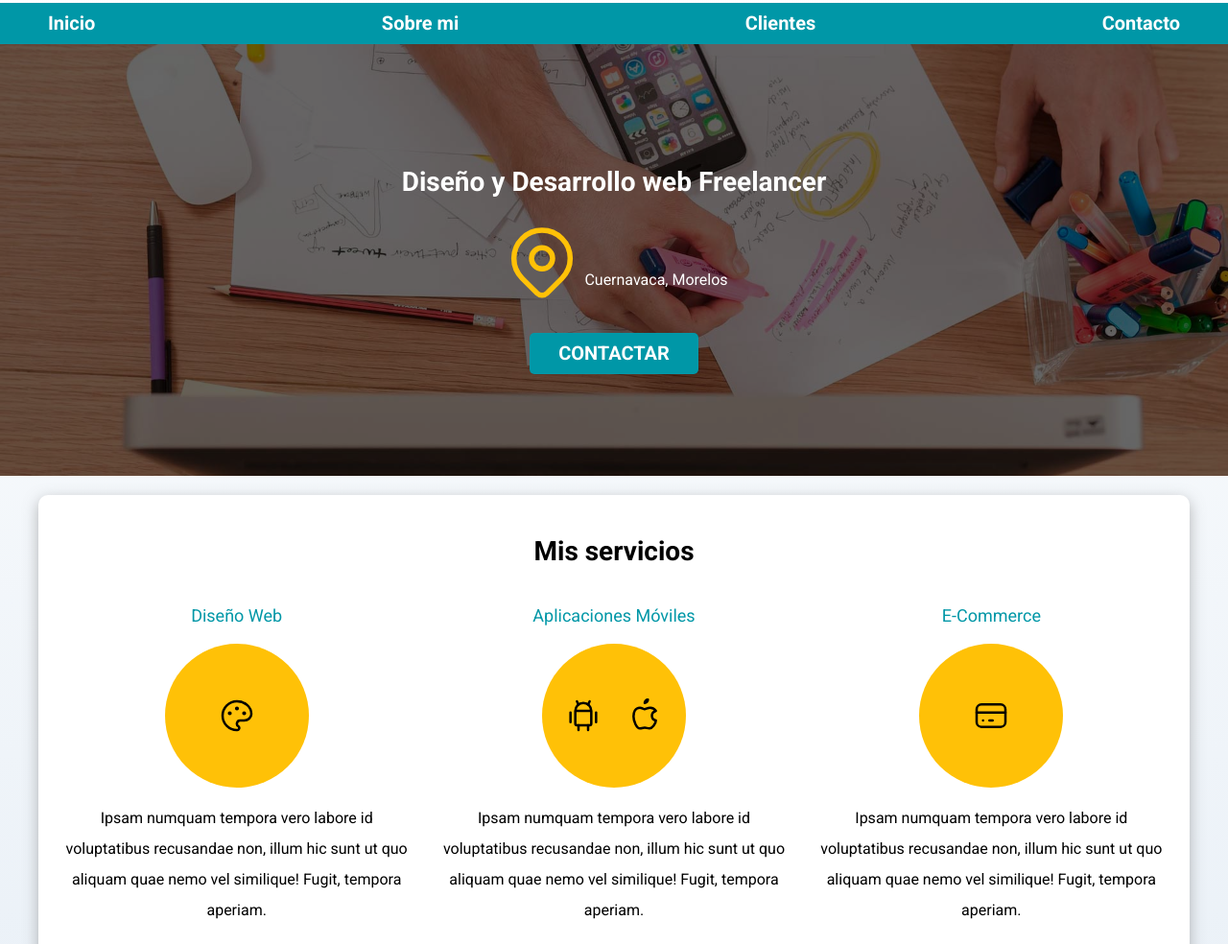
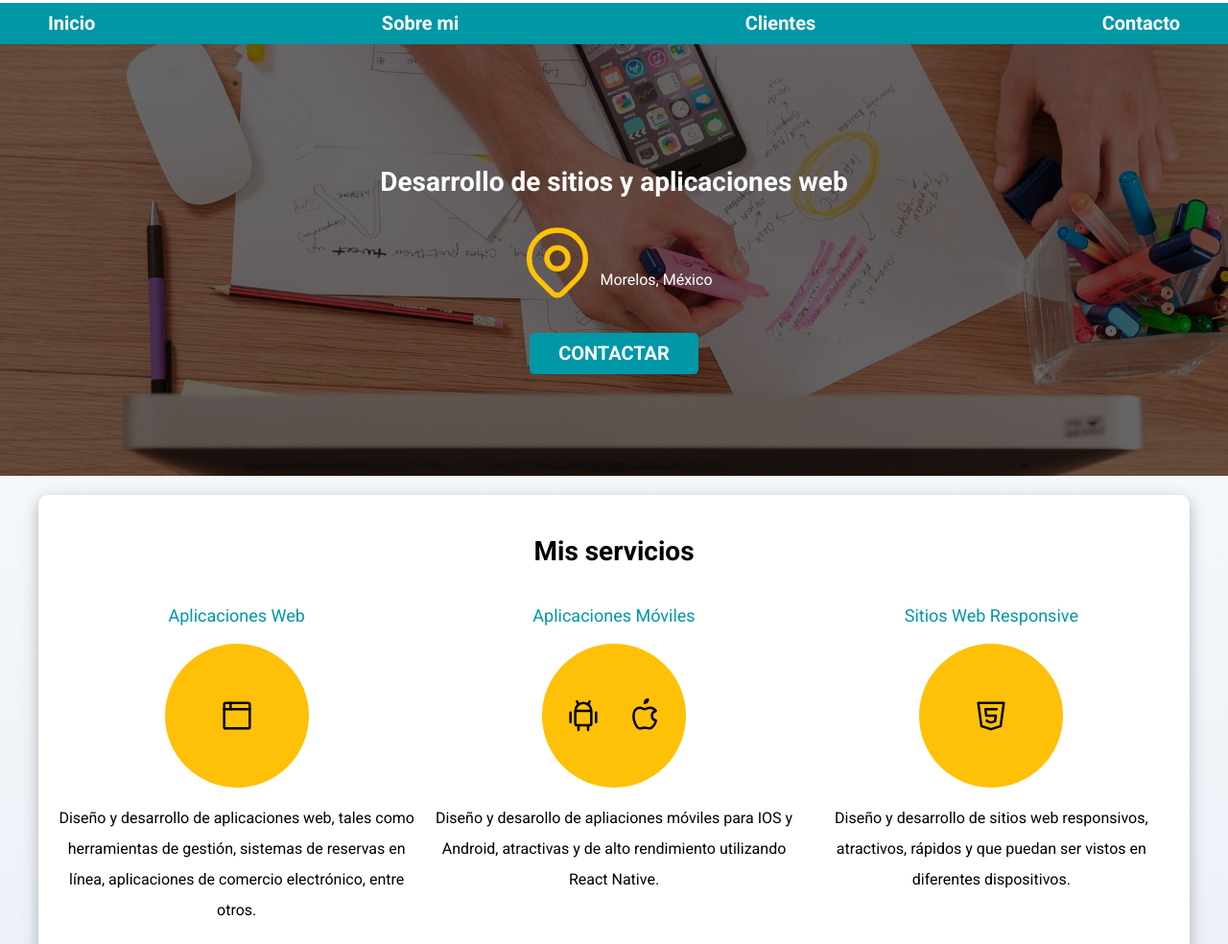
Before and after one commit to VictorHRF/paginaFreelancer, a plain HTML site: page index.html in a window 1280 px wide. Shown: the part 92-1076 px from the top of the page at 96% size. Drawn offline with Linux system fonts and the light colour scheme.

Commit message:
finalizando proyecto

```diff
--- a/index.html
+++ b/index.html
@@ -29,14 +29,14 @@
 
     <section class="hero">
         <div class="contenido-hero">
-            <h2>Diseño y Desarrollo web <span>Freelancer</span></h2>
+            <h2>Desarrollo de sitios y aplicaciones web</h2>
             <div class="ubicacion">
                 <svg xmlns="http://www.w3.org/2000/svg" class="icon icon-tabler icon-tabler-map-pin" width="88" height="88" viewBox="0 0 24 24" stroke-width="1.5" stroke="#FFC107" fill="none" stroke-linecap="round" stroke-linejoin="round">
                     <path stroke="none" d="M0 0h24v24H0z" fill="none"/>
                     <circle cx="12" cy="11" r="3" />
                     <path d="M17.657 16.657l-4.243 4.243a2 2 0 0 1 -2.827 0l-4.244 -4.243a8 8 0 1 1 11.314 0z" />
                 </svg>
-                <p>Cuernavaca, Morelos</p>
+                <p>Morelos, México</p>
             </div>
             <a class="boton" href="#">Contactar</a>
         </div>
@@ -47,17 +47,16 @@
 
         <div class="servicios">
             <section class="servicio">
-                <h3>Diseño Web</h3>
+                <h3>Aplicaciones Web</h3>
                 <div class="iconos">
-                    <svg xmlns="http://www.w3.org/2000/svg" class="icon icon-tabler icon-tabler-palette" width="40" height="40" viewBox="0 0 24 24" stroke-width="1.5" stroke="#000000" fill="none" stroke-linecap="round" stroke-linejoin="round">
+                    <svg xmlns="http://www.w3.org/2000/svg" class="icon icon-tabler icon-tabler-browser" width="40" height="40" viewBox="0 0 24 24" stroke-width="1.5" stroke="#000000" fill="none" stroke-linecap="round" stroke-linejoin="round">
                         <path stroke="none" d="M0 0h24v24H0z" fill="none"/>
-                        <path d="M12 21a9 9 0 1 1 0 -18a9 8 0 0 1 9 8a4.5 4 0 0 1 -4.5 4h-2.5a2 2 0 0 0 -1 3.75a1.3 1.3 0 0 1 -1 2.25" />
-                        <circle cx="7.5" cy="10.5" r=".5" fill="currentColor" />
-                        <circle cx="12" cy="7.5" r=".5" fill="currentColor" />
-                        <circle cx="16.5" cy="10.5" r=".5" fill="currentColor" />
-                    </svg>
+                        <path d="M4 4m0 1a1 1 0 0 1 1 -1h14a1 1 0 0 1 1 1v14a1 1 0 0 1 -1 1h-14a1 1 0 0 1 -1 -1z" />
+                        <path d="M4 8l16 0" />
+                        <path d="M8 4l0 4" />
+                      </svg>
                 </div>
-                <p>Ipsam numquam tempora vero labore id voluptatibus recusandae non, illum hic sunt ut quo aliquam quae nemo vel similique! Fugit, tempora aperiam.</p>
+                <p>Diseño y desarrollo de aplicaciones web, tales como herramientas de gestión, sistemas de reservas en línea, aplicaciones de comercio electrónico, entre otros.</p>
             </section>
 
             <section class="servicio">
@@ -79,21 +78,19 @@
                         <path d="M12 4a2 2 0 0 0 2 -2a2 2 0 0 0 -2 2" />
                     </svg>
                 </div>
-                <p>Ipsam numquam tempora vero labore id voluptatibus recusandae non, illum hic sunt ut quo aliquam quae nemo vel similique! Fugit, tempora aperiam.</p>
+                <p>Diseño y desarollo de apliaciones móviles para IOS y Android, atractivas y de alto rendimiento utilizando React Native.</p>
             </section>
 
             <section class="servicio">
-                <h3>E-Commerce</h3>
+                <h3>Sitios Web Responsive</h3>
                 <div class="iconos">
-                    <svg xmlns="http://www.w3.org/2000/svg" class="icon icon-tabler icon-tabler-credit-card" width="40" height="40" viewBox="0 0 24 24" stroke-width="1.5" stroke="#000000" fill="none" stroke-linecap="round" stroke-linejoin="round">
+                    <svg xmlns="http://www.w3.org/2000/svg" class="icon icon-tabler icon-tabler-brand-html5" width="40" height="40" viewBox="0 0 24 24" stroke-width="1.5" stroke="#000000" fill="none" stroke-linecap="round" stroke-linejoin="round">
                         <path stroke="none" d="M0 0h24v24H0z" fill="none"/>
-                        <rect x="3" y="5" width="18" height="14" rx="3" />
-                        <line x1="3" y1="10" x2="21" y2="10" />
-                        <line x1="7" y1="15" x2="7.01" y2="15" />
-                        <line x1="11" y1="15" x2="13" y2="15" />
+                        <path d="M20 4l-2 14.5l-6 2l-6 -2l-2 -14.5z" />
+                        <path d="M15.5 8h-7l.5 4h6l-.5 3.5l-2.5 .75l-2.5 -.75l-.1 -.5" />
                     </svg>
                 </div>
-                <p>Ipsam numquam tempora vero labore id voluptatibus recusandae non, illum hic sunt ut quo aliquam quae nemo vel similique! Fugit, tempora aperiam.</p>
+                <p>Diseño y desarrollo de sitios web responsivos, atractivos, rápidos y que puedan ser vistos en diferentes dispositivos.</p>
             </section>
         </div> <!-- Servicios -->
 
```
